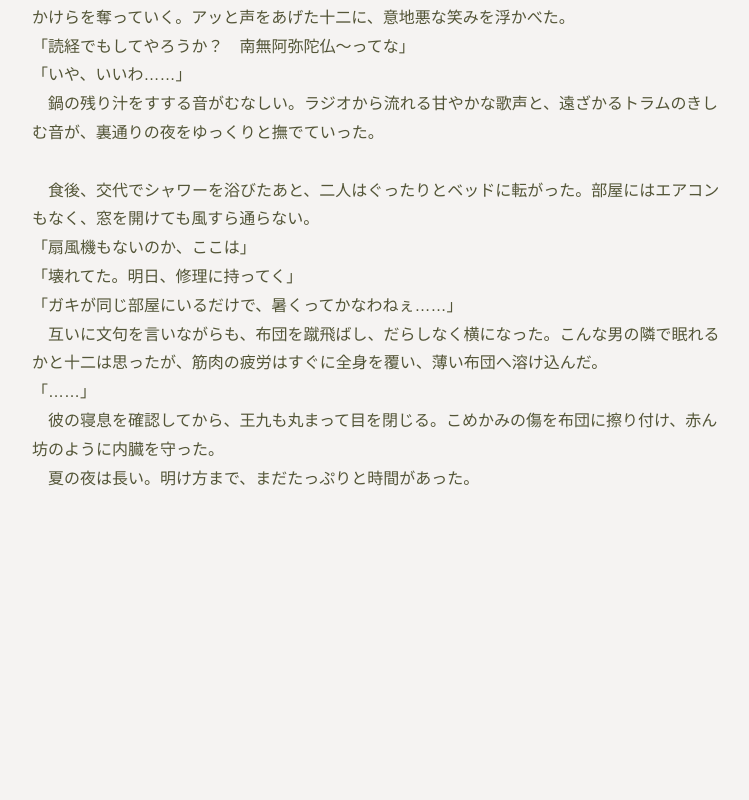
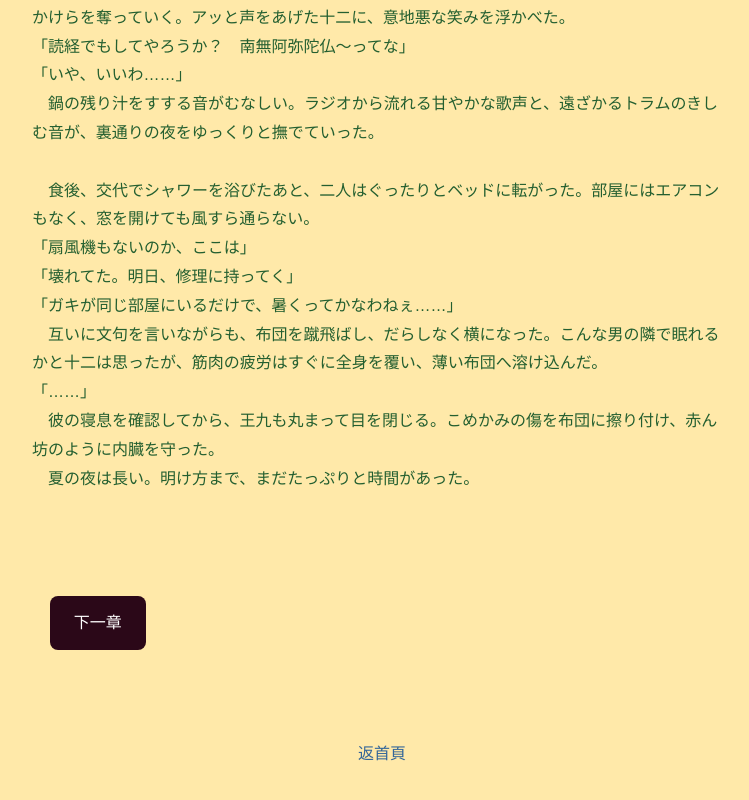
Before and after one commit to h0s1s0/youmatei, a plain HTML site: page 2.html in a window 1280 px wide. Shown: the part 3599-4399 px from the top of the page, without its empty margins (258-1007 px from the left). Before the commit the page ends 4124 px from the top, so only its background shows below. Drawn offline with Linux system fonts and the light colour scheme.

Commit message:
Update 2.html

```diff
--- a/2.html
+++ b/2.html
@@ -5,8 +5,8 @@
   <title>油麻地オブスクラ</title>
   <style>
     body {
-      background-color: #f5f3f2;  /* 好みに応じて分岐ごとに色変更可 */
-      color: #535537;
+      background-color: #ffe9a9;  /* 好みに応じて分岐ごとに色変更可 */
+      color: #245f30;
       font-family: 'M PLUS 1p', sans-serif;
       line-height: 1.8;
       margin: 0;
@@ -157,3 +157,11 @@ next-button:hover {
 「……」
 　彼の寝息を確認してから、王九も丸まって目を閉じる。こめかみの傷を布団に擦り付け、赤ん坊のように内臓を守った。
 　夏の夜は長い。明け方まで、まだたっぷりと時間があった。
+        </p>
+
+    <a href="3.html" class="next-button" title="次に進む">下一章</a>
+
+    <a href="start.html" class="back-link" title="トップページに戻る">返首頁</a>
+  </div>
+</body>
+</html>
```
